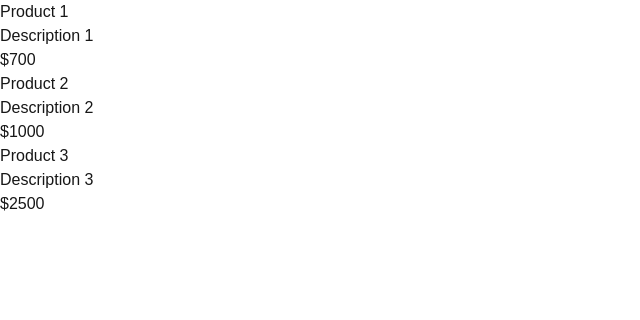
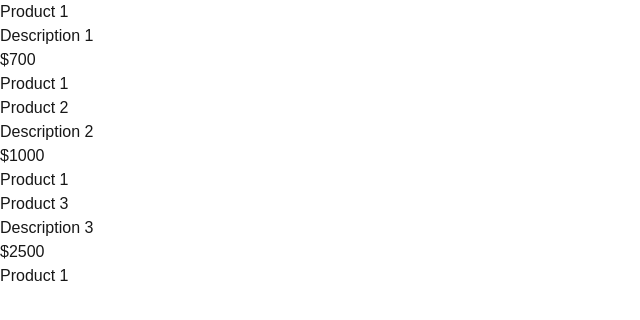
Before and after one commit to JaiminKharadi77/learnNextjs33-, a Next.js app: page /products in a window 1280 px wide. Shown: the top 320 px of the page, without its empty margins (0-640 px from the left). Built offline with nearby package versions, Linux system fonts and the light colour scheme; no server answers; data requests are answered from the project's data file.

Commit message:
Next.js 14 Tutorial - 68 - Opting Out of Caching

```diff
--- a/package.json
+++ b/package.json
@@ -11,7 +11,7 @@
   "dependencies": {
     "client-only": "^0.0.1",
     "json-server": "^0.17.4",
-    "next": "15.0.3",
+    "next": "^14.2.1",
     "react": "19.0.0-rc-66855b96-20241106",
     "react-dom": "19.0.0-rc-66855b96-20241106",
     "react-slick": "^0.30.2",
--- a/src/app/products/page.js
+++ b/src/app/products/page.js
@@ -1,21 +1,24 @@
-// import { cookies } from "next/headers";
+import { cookies } from "next/headers";
 
 export default async function ProductsPage() {
   const productsResponse = await fetch("http://localhost:3001/products");
-  //   const detailsResponse = await fetch("http://localhost:3001/products/1");
-  //   const details = await detailsResponse.json();
+  const cookieStore = cookies();
+  const theme = cookieStore.get("theme");
+  console.log({ theme });
+  const detailsResponse = await fetch("http://localhost:3001/products/1");
+  const details = await detailsResponse.json();
   const products = await productsResponse.json();
   return (
     <ul className="space-y-4 p-4">
       {products.map((product) => (
         <li
           key={product.id}
-          className="p-4 bg-white shadow-md rounded-lg text-gray-700 border-2 border-red-500"
+          className="p-4 bg-white shadow-md rounded-lg text-gray-700"
         >
           <h2 className="text-xl font-semibold">{product.title}</h2>
           <p>{product.description}</p>
           <p className="text-lg font-medium">${product.price}</p>
-          {/* <p>{details.title}</p> */}
+          <p>{details.title}</p>
         </li>
       ))}
     </ul>
```
Also changed, not shown: 1 other file (tests, documents, lock files or other folders).
